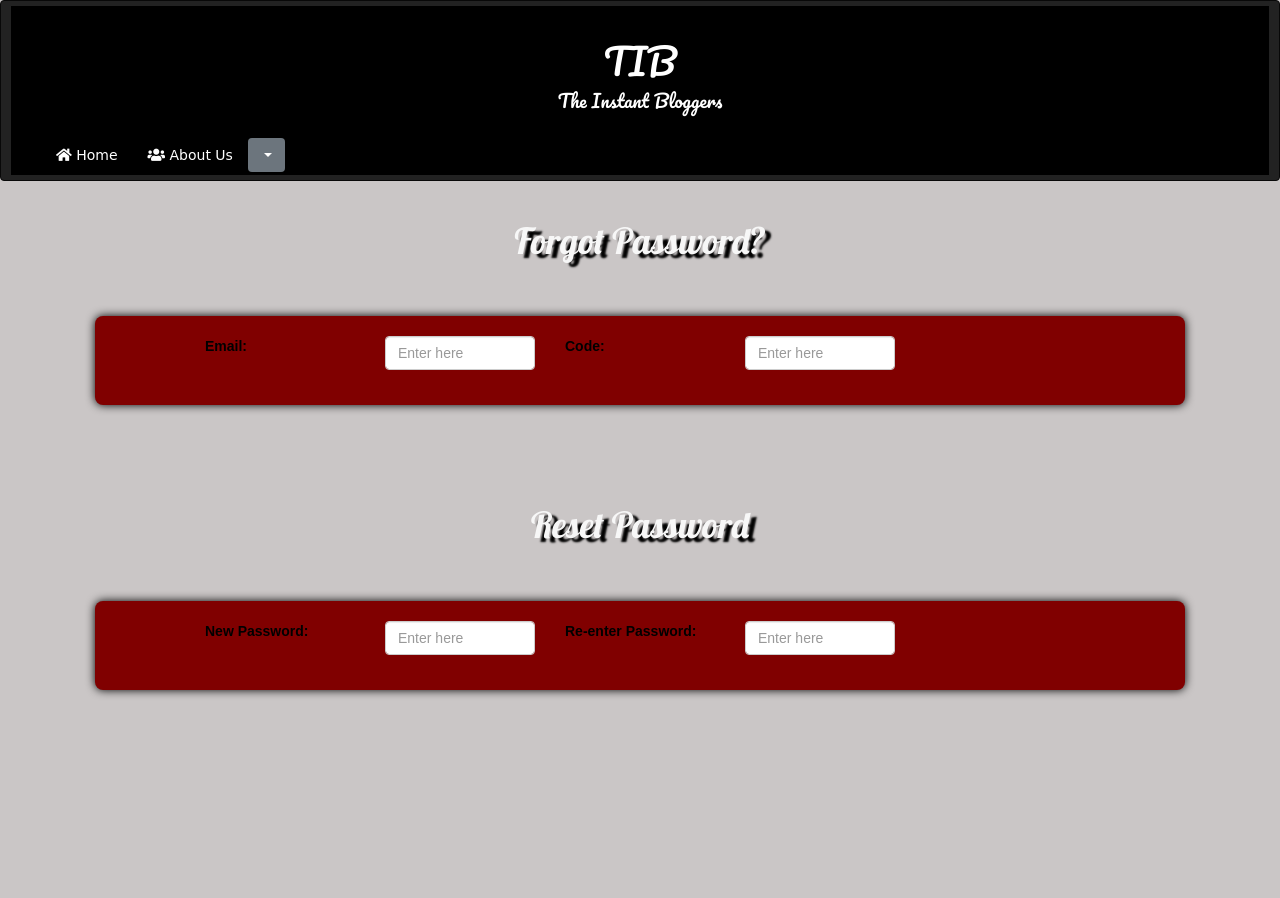
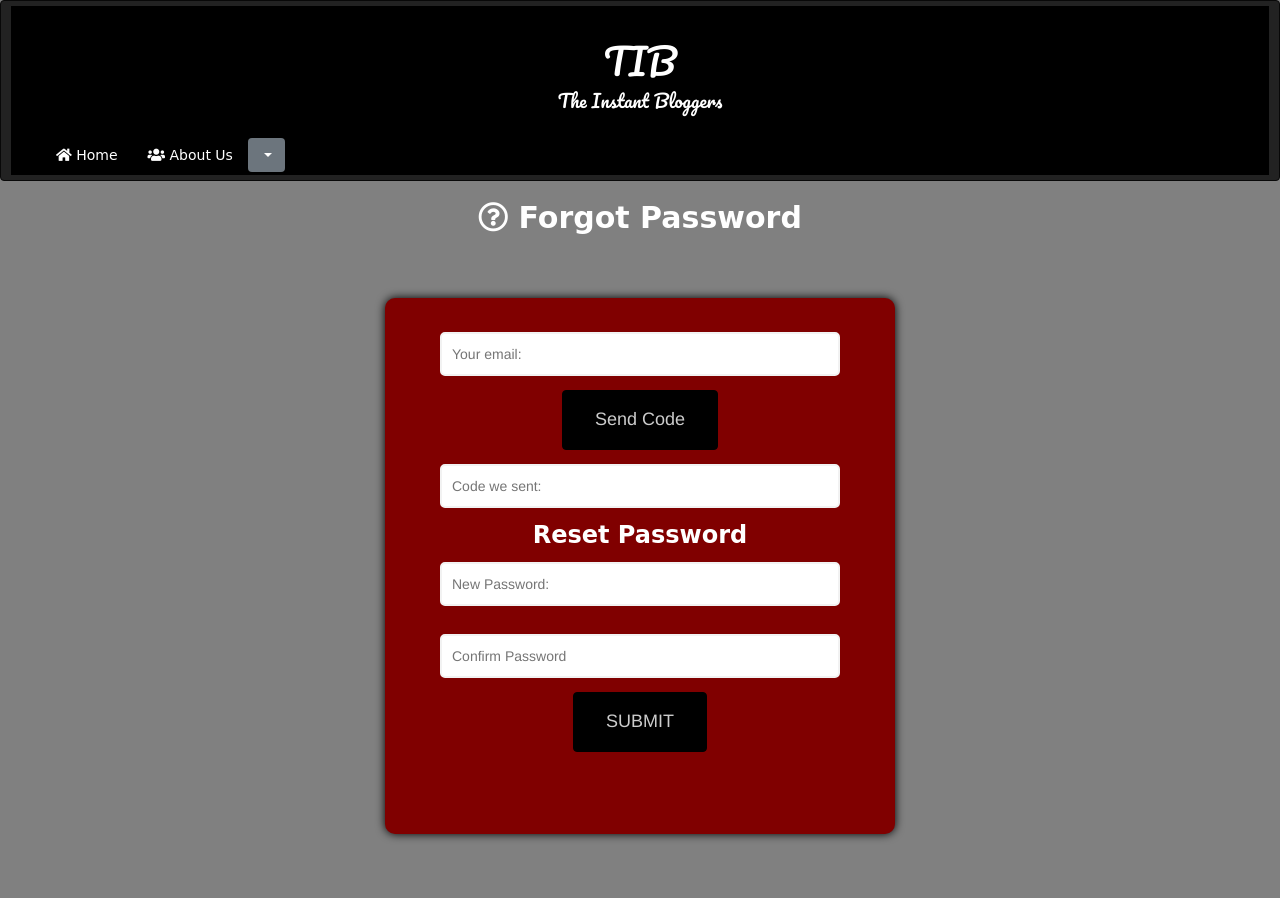
Before and after one commit to shehreen0217/Final-Project, a PHP site: page /HTML/Forget_Password.html in a window 1280 px wide. Before the commit the page ends 697 px from the top, so only its background shows below. Run offline with PHP 8.4, Linux system fonts and the light colour scheme; some libraries are stand-ins or nearby versions; some web fonts are replaced.

Commit message:
icon added

```diff
--- a/HTML/Forget_Password.html
+++ b/HTML/Forget_Password.html
@@ -4,10 +4,10 @@
     <meta charset="UTF-8">
     <title>ForgotPassword</title>
     <meta charset="UTF-8">
+    <link rel="stylesheet" href="../css/Forgot_Password.css">
     <link rel="stylesheet" href="../css/bootstrap.css">
     <link rel="stylesheet" href="../css/Register.css">
     <link rel="stylesheet" href="../css/about_us.css">
-    <link rel="stylesheet" href="">
     <link href="https://fonts.googleapis.com/css?family=Open+Sans" rel="stylesheet">
     <link rel="stylesheet" href="https://use.fontawesome.com/releases/v5.5.0/css/all.css">
     <link rel="stylesheet" href="https://fonts.googleapis.com/css?family=Bangers|Old+Standard+TT">
@@ -25,7 +25,7 @@
     <link rel="stylesheet" href="https://maxcdn.bootstrapcdn.com/bootstrap/3.3.7/css/bootstrap.min.css" integrity="sha384-BVYiiSIFeK1dGmJRAkycuHAHRg32OmUcww7on3RYdg4Va+PmSTsz/K68vbdEjh4u" crossorigin="anonymous">
     <meta name="viewport" content="width=device-width, initial-scale=1, maximum-scale=1, user-scalable=no">
 </head>
-<body id="bg">
+<body id="BG">
 
 <div id="navbar">
     <nav class="navbar navbar-inverse" role="navigation">
@@ -61,70 +61,19 @@
     </nav>
 </div>
 
-<div class="container">
-    <style class="col-lg-6">
 
-        form {border-radius: 8px;
-            margin:  100px 10px 100px;
-            font-family:'Ubuntu',sans-serif;
-            box-shadow: 0px 0px 10px #000000;
-            background-color: maroon;
-            color: #f7f7f7;
-            padding: 20px 20px;
-        }
-    </style>
-    <h1 class="hhh" >  Forgot Password?</h1>
-    <form class="sss">
-        <div class="form-group">
-            <div class="row">
-                <div class="col-lg-1"></div>
-                <div class="col-lg-2">
-                    <label> Email:</label>
-                </div>
-                <div class="col-lg-2">
-                    <input type="text" class="form-control" placeholder="Enter here">
-                </div>
-                <br>
-                <div class="col-lg-2">
-                    <label> Code:</label>
-                </div>
-                <div class="col-lg-2">
-                    <input type="text" class="form-control" placeholder="Enter here">
-                </div>
-                <div class="col-lg-3"></div>
+<h4 class="fp"><i class=" 	far fa-question-circle"></i> Forgot Password</h4>
+<div class="box">
+    <input class="int" type="text" placeholder="Your email:"><br>
+    <button class="Code"type="button"> Send Code</button><br>
+    <input class="int" type="text" placeholder="Code we sent:"><br>
+    <h3 class="new"> Reset Password</h3>
+    <input class="int" type="password" placeholder="New Password:"><br>
+    <input class="int" type="password" placeholder="Confirm Password"><br>
+    <button class="Submit" type="button">SUBMIT</button>
+</div>
 
-            </div>
 
-        </div>
 
-    </form>
-
-    <h1 class="hhh" >  Reset Password</h1>
-    <form class="sss">
-        <div class="form-group">
-            <div class="row">
-                <div class="col-lg-1"></div>
-                <div class="col-lg-2">
-                    <label> New Password:</label>
-                </div>
-                <div class="col-lg-2">
-                    <input type="text" class="form-control" placeholder="Enter here">
-                </div>
-                <br>
-                <div class="col-lg-2">
-                    <label> Re-enter Password:</label>
-                </div>
-                <div class="col-lg-2">
-                    <input type="text" class="form-control" placeholder="Enter here">
-                </div>
-                <div class="col-lg-3"></div>
-
-            </div>
-
-        </div>
-
-    </form>
-
-</div>
 </body>
 </html>
--- a/HTML/main.html
+++ b/HTML/main.html
@@ -76,7 +76,7 @@
         <div class="Container">
             <div class="Row">
                 <div class="col-lg-3 col-md-6 footer-info">
-                    <h3>Website Name</h3>
+                    <h3 class="lol">The Instant Bloggers</h3>
                     Content Disclaimer:
                     <p>All the content on out website is totally based on reality.The information is obtained from the sources that considers to be reliable. However no responsibility is accepted for the accuracy or completeness of the information</p>
                 </div>
--- a/css/Forgot_Password.css
+++ b/css/Forgot_Password.css
@@ -1,7 +1,20 @@
-#bg {
+#BG{
     background:grey;
 }
-
+.box {
+    border: 5px solid maroon;
+    background:maroon;
+    border-radius:10px;
+    box-shadow:0px 0px 10px #000;
+}
+.box {
+    box-sizing:content-box;
+    padding-top: 15px;
+    padding-bottom: 6%;
+    margin: 5% auto;
+    text-align: center;
+    max-width: 500px;
+}
 .box input[type="button"] {
     height:30px;
     width:100px;
@@ -20,6 +33,11 @@
     border-radius:5px;
     border:2px solid #f2f2f2;
     outline:none;
+}
+{
+    margine:0;
+    padding:0;
+    font-family:"Century Gothic"
 }
 
 .cat {
@@ -45,14 +63,66 @@
     text-decoration: none;
     color: black;
 }
-
+body{
+  background-color: #4e555b;
+}
+.new {
+    font-family:  cursive;
+    position:relative;
+    padding: 20px;
+    font-weight: bold;
+    color: white;
+    padding:0;
+    margin:0;
+}
+form
+{
+    font-family: "Century Gothic";
+    text-align: center;
+    font-size: 20px;
+    font-weight: bold;
+}
 .fp {
-    font-family: 'Lobster', cursive;
+    font-family: cursive;
     color: white;
+    font-size:30px;
+    font-weight:bolder;
     text-align: center;
-    text-shadow: 6px 4px 2px #000000;
 }
 .int
 {
     padding:10px;
+    font-size: inherit;
+
 }
+
+.Code
+{
+    background: #000000;
+    color:#ccc;
+    border:1px solid #000000;
+    font-size: 18px;
+    border-radius: 4px;
+    transition:.6s;
+    overflow:hidden;
+}
+.Code:hover
+{
+    background-color: #fff;
+    color:#000;
+}
+.Submit
+{
+    background: #000000;
+    color:#ccc;
+    border:1px solid #000000;
+    font-size: 18px;
+    border-radius: 4px;
+    transition:.6s;
+    overflow:hidden;
+}
+.Submit:hover
+{
+    background-color: #fff;
+    color:#000;
+}
--- a/css/main.css
+++ b/css/main.css
@@ -97,3 +97,7 @@ footer
 .sss{
     color: black;
 }
+.lol
+{
+    color: orangered;
+}
```
